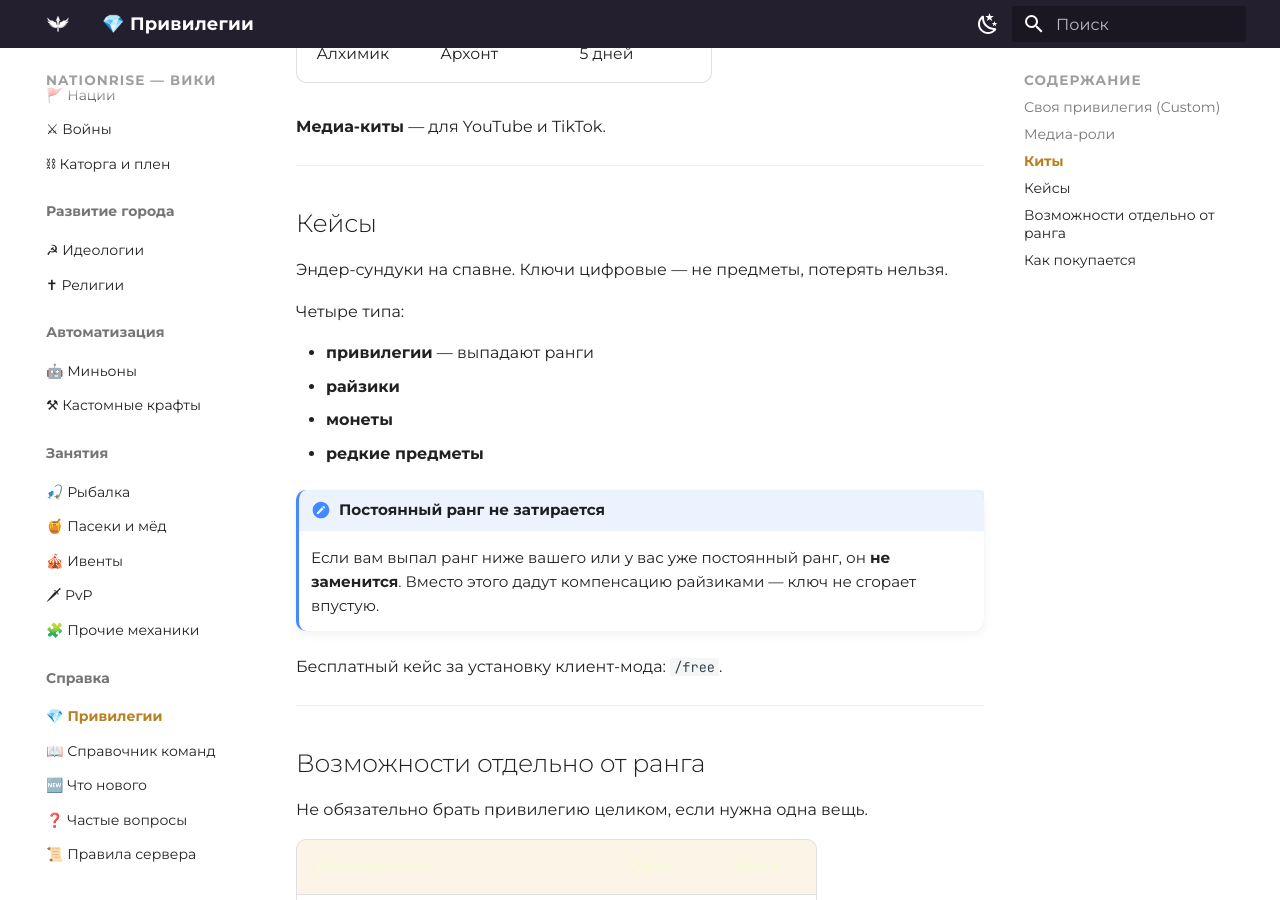
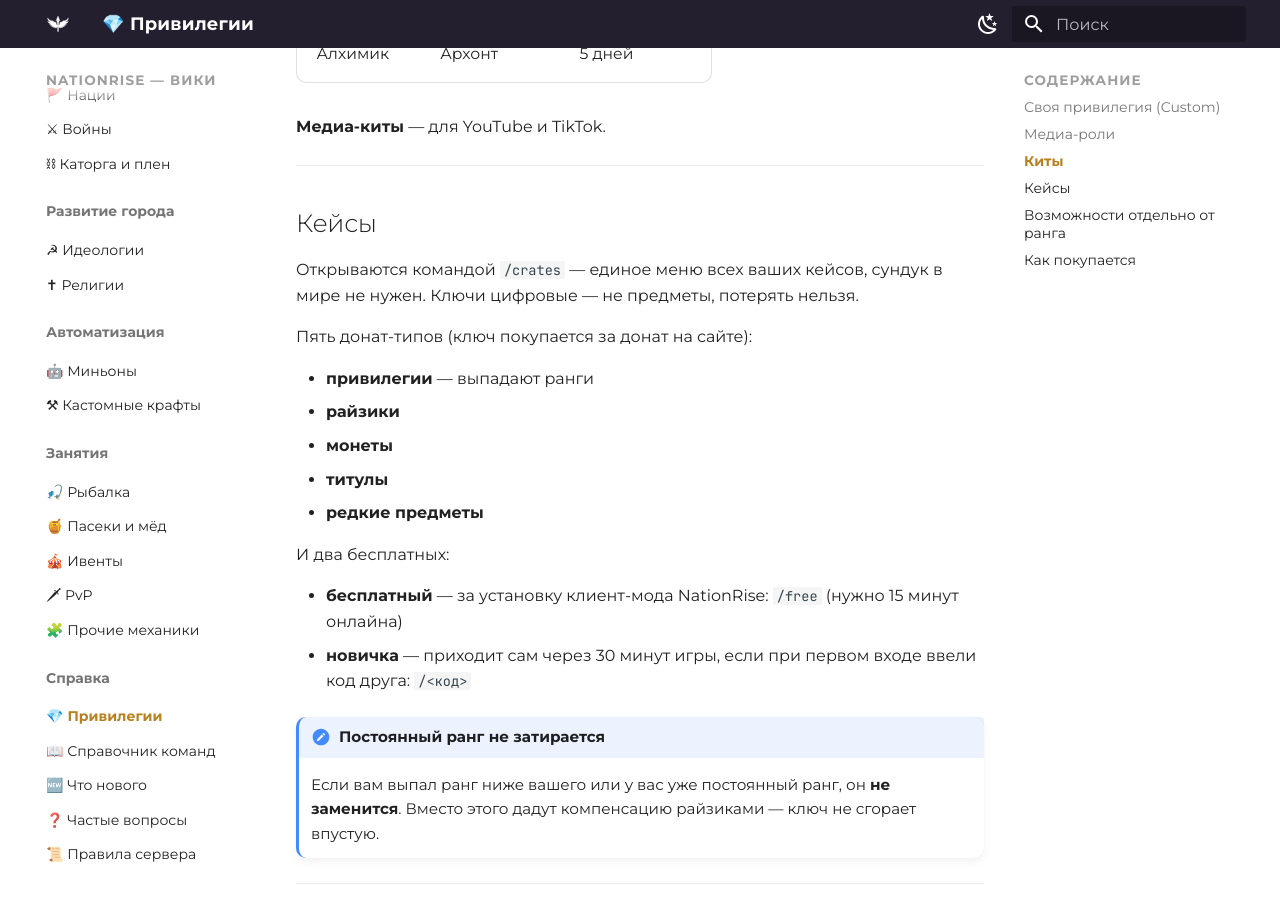
Before and after one commit to zixSSSed/NationRise-Wiki-RU, an MkDocs documentation site: the page built from docs/donate.md, in a window 1280 px wide and 900 px high, scrolled down 2963 px. Built offline with MkDocs 1.6.1 and Material for MkDocs 9.7.7, drawn with Linux system fonts in a browser that asks for light colours.

Commit message:
Синхронизация с основной вики: /crates

```diff
--- a/docs/donate.md
+++ b/docs/donate.md
@@ -83,20 +83,25 @@
 
 ## Кейсы
 
-Эндер-сундуки на спавне. Ключи цифровые — не предметы, потерять нельзя.
+Открываются командой `/crates` — единое меню всех ваших кейсов, сундук в мире не нужен.
+Ключи цифровые — не предметы, потерять нельзя.
 
-Четыре типа:
+Пять донат-типов (ключ покупается за донат на сайте):
 
 - **привилегии** — выпадают ранги
 - **райзики**
 - **монеты**
+- **титулы**
 - **редкие предметы**
+
+И два бесплатных:
+
+- **бесплатный** — за установку клиент-мода NationRise: `/free` (нужно 15 минут онлайна)
+- **новичка** — приходит сам через 30 минут игры, если при первом входе ввели код друга: `/<код>`
 
 !!! note "Постоянный ранг не затирается"
     Если вам выпал ранг ниже вашего или у вас уже постоянный ранг, он **не заменится**.
     Вместо этого дадут компенсацию райзиками — ключ не сгорает впустую.
-
-Бесплатный кейс за установку клиент-мода: `/free`.
 
 ---
 
```
Also changed, not shown: docs/commands.md (+1 -0 lines), docs/updates.md (+9 -0 lines).
